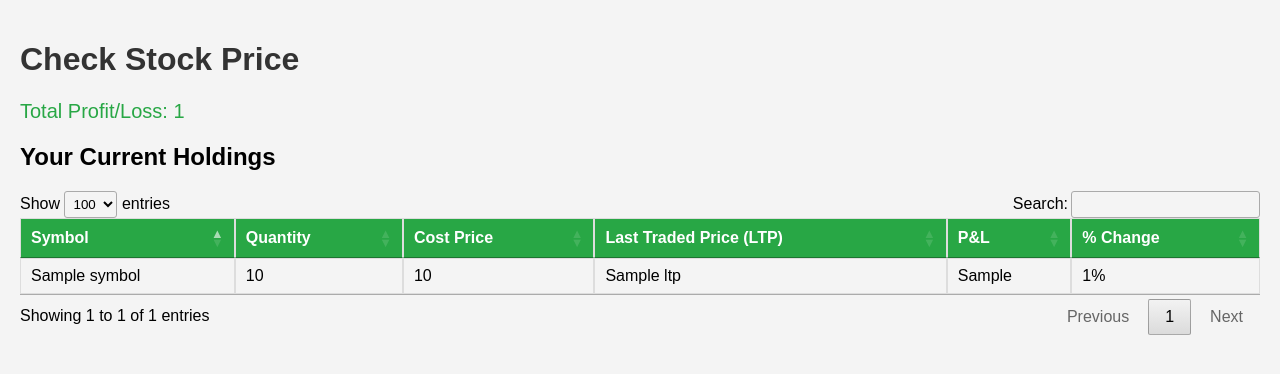
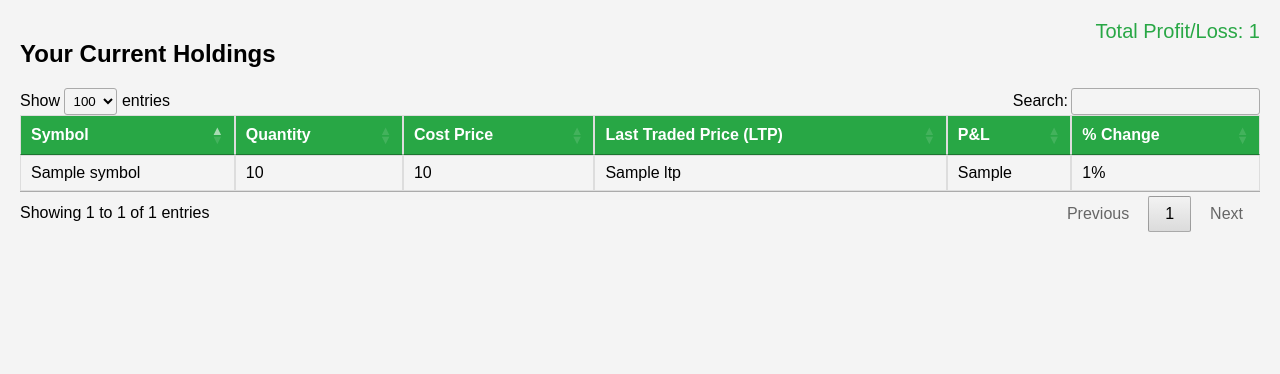
Before and after one commit to okanshuman/Fyers-Tracker, a Flask app: template templates/index.html in a window 1280 px wide. Shown: the top 374 px of the page. Run offline with Flask 3, Linux system fonts and the light colour scheme; the template is opened without the code that fills it: most values are stand-ins (such as "Sample title", 1, 10 or a date in 2020); parts of the project's set-up code (start-up, migrations or seed data) failed here and were passed over; some libraries are stand-ins or nearby versions.

Commit message:
Updated the index.html to show the total balance

```diff
--- a/templates/index.html
+++ b/templates/index.html
@@ -19,13 +19,21 @@
         }
         .total-pl {
             font-size: 20px;
+            position: absolute; /* Positioning it absolutely */
+            top: 20px; /* Distance from the top */
+            right: 20px; /* Distance from the right */
+            margin-bottom: 20px;
+        }
+        .profit {
             color: #28a745; /* Green color for profit */
-            margin-bottom: 20px;
+        }
+        .loss {
+            color: #dc3545; /* Red color for loss */
         }
         table {
             width: 100%;
             border-collapse: collapse;
-            margin-top: 20px;
+            margin-top: 60px; /* Add margin to prevent overlap with total P&L */
         }
         th, td {
             border: 1px solid #ddd;
@@ -42,10 +50,11 @@
     </style>
 </head>
 <body>
-    <h1>Check Stock Price</h1>
 
     {% if total_pl is not none %}
-      <div class="total-pl">Total Profit/Loss: {{ total_pl }}</div>
+      <div class="total-pl {% if total_pl < 0 %}loss{% else %}profit{% endif %}">
+          Total Profit/Loss: {{ total_pl }}
+      </div>
     {% endif %}
 
     {% if holdings %}
```
